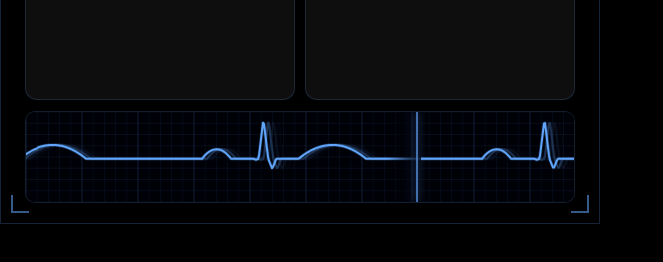
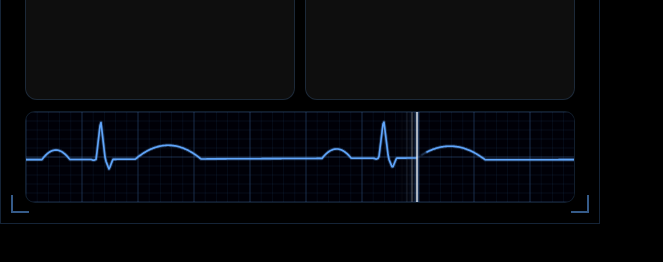
Before and after one commit to joshuaryancopeland/beacon_biometric, a plain HTML site: page metavitalstest/index.html in a window 1280 px wide. Shown: the part 376-638 px from the top of the page, without its empty margins (0-663 px from the left). Drawn offline with nearby package versions, Linux system fonts and the light colour scheme; a web font is replaced by a local one.

Commit message:
Match metavitalstest ECG to landing page rules
- Per-beat HRV: BPM jitter ±2.5, amplitude scale ±8%
- Baseline wander: 2.5% sine at 4.4s period
- Wrap-around buffer (buf[i]→x=i) with 10px blank zone
- Sweep line: wide glow + thin white core

Co-Authored-By: Claude Sonnet 4.6 <noreply@anthropic.com>

```diff
--- a/metavitalstest/index.html
+++ b/metavitalstest/index.html
@@ -209,16 +209,19 @@ renderUI();
   const ctx = canvas.getContext('2d');
   if (!ctx) return;
 
+  const mid = CH * 0.52, amp = CH * 0.44;
+
   function tri(t,t0,dur,a) {
     if (dur<=0||t<t0||t>t0+dur) return 0;
     const h=dur*0.5; return (-Math.abs(t-(t0+h))+h)*(a/h);
   }
   function para(t,t0,dur,a) {
     if (dur<=0||t<t0||t>t0+dur) return 0;
-    const h=dur*0.5, d=t-(t0+h); return (-d*d+h*h)*(a/(h*h));
+    const h=dur*0.5, alpha=t0+h; return (-Math.pow(t-alpha,2)+h*h)*(a/(h*h));
   }
+  // ecgAt uses beatBPM (per-beat jittered value) for morphology variation
   function ecgAt(nT) {
-    const T=60/bpm, sq=Math.sqrt(T);
+    const T=60/beatBPM, sq=Math.sqrt(T);
     const pd =Math.max(0.01, 0.37*sq-0.22*T-0.06);
     const pq =Math.max(0.01, 0.33*sq-0.18*T-0.08);
     const qrs=Math.max(0.01, 0.25*sq-0.16*T-0.02);
@@ -236,18 +239,26 @@ renderUI();
   const BEAT_PX = 280;
   const buf = new Float32Array(CW);
   let head=0, beatT=0, prev=null;
+  let beatBPM=bpm, beatAmpScale=1.0;
 
   function draw(now) {
     if (!prev) prev = now;
     const dt = Math.min(now-prev, 50);
     prev = now;
 
-    const mid=CH*0.52, amp=CH*0.44;
-    const pxCount = Math.max(1, Math.round(BEAT_PX / (60000/bpm) * dt));
+    const pxPerMs = BEAT_PX / (60000 / bpm);
+    const pxCount = Math.round(pxPerMs * dt);
+    const tStep   = 1 / BEAT_PX;
     for (let i=0; i<pxCount; i++) {
-      buf[head] = ecgAt(beatT)*amp;
-      beatT = (beatT + 1/BEAT_PX) % 1;
-      head  = (head  + 1) % CW;
+      if (beatT < tStep) {
+        // per-beat HRV: jitter BPM ±2.5 and amplitude ±8%
+        beatBPM      = Math.max(40, Math.min(160, bpm + (Math.random()-0.5)*5));
+        beatAmpScale = 0.92 + Math.random()*0.16;
+      }
+      const wander = 0.025 * Math.sin(2 * Math.PI * now / 4400);
+      buf[head] = ecgAt(beatT) * amp * beatAmpScale + wander * amp;
+      beatT = (beatT + tStep) % 1;
+      head  = (head + 1) % CW;
     }
 
     ctx.setTransform(dpr, 0, 0, dpr, 0, 0);
@@ -261,44 +272,37 @@ renderUI();
     ctx.beginPath();
     const sb=BEAT_PX/25;
     for (let x=0; x<=CW; x+=sb) { ctx.moveTo(x,0); ctx.lineTo(x,CH); }
-    for (let y=0; y<=CH; y+=CH/8) { ctx.moveTo(0,y); ctx.lineTo(CW,y); }
+    for (let y=0; y<=CH; y+=CH/10) { ctx.moveTo(0,y); ctx.lineTo(CW,y); }
     ctx.stroke();
     // major grid
-    ctx.lineWidth=0.5; ctx.strokeStyle='rgba(96,165,250,0.22)';
+    ctx.lineWidth=0.75; ctx.strokeStyle='rgba(96,165,250,0.22)';
     ctx.beginPath();
     const lb=BEAT_PX/5;
     for (let x=0; x<=CW; x+=lb) { ctx.moveTo(x,0); ctx.lineTo(x,CH); }
+    for (let y=0; y<=CH; y+=CH/2) { ctx.moveTo(0,y); ctx.lineTo(CW,y); }
     ctx.stroke();
 
-    // waveform
+    // wrap-around waveform: buf[i] → x=i, skip blank zone ahead of head
+    const BLANK = 10;
+    const blankEnd = (head + BLANK) % CW;
     ctx.lineJoin='round'; ctx.lineCap='round';
     const p = new Path2D();
+    let started = false;
     for (let i=0; i<CW; i++) {
-      const x=i, y=mid - buf[(head+i)%CW];
-      i===0 ? p.moveTo(x,y) : p.lineTo(x,y);
+      const inBlank = blankEnd > head ? (i >= head && i < blankEnd) : (i >= head || i < blankEnd);
+      if (inBlank) { started = false; continue; }
+      const y = mid - buf[i];
+      if (!started) { p.moveTo(i, y); started = true; } else p.lineTo(i, y);
     }
     ctx.lineWidth=3.5; ctx.strokeStyle='rgba(96,165,250,0.20)'; ctx.stroke(p);
-    ctx.lineWidth=2;   ctx.strokeStyle='#60A5FA';                ctx.stroke(p);
+    ctx.lineWidth=1.6; ctx.strokeStyle='#60A5FA';                ctx.stroke(p);
 
-    // scan-head wipe
-    const hx = head===0 ? CW-1 : head-1;
-    const g = ctx.createLinearGradient(hx-30, 0, hx+4, 0);
-    g.addColorStop(0, 'rgba(0,0,8,0)');
-    g.addColorStop(1, 'rgba(0,0,8,0.92)');
-    ctx.fillStyle = g;
-    ctx.fillRect(hx-30, 0, 34, CH);
-
-    // sweep line
-    ctx.save();
-    ctx.shadowColor = '#60A5FA';
-    ctx.shadowBlur = 8;
-    ctx.lineWidth = 1.5;
-    ctx.strokeStyle = 'rgba(96,165,250,0.85)';
-    ctx.beginPath();
-    ctx.moveTo(hx, 0);
-    ctx.lineTo(hx, CH);
-    ctx.stroke();
-    ctx.restore();
+    // sweep line at write head
+    const sx = head;
+    ctx.lineWidth=5;   ctx.strokeStyle='rgba(96,165,250,0.25)';
+    ctx.beginPath(); ctx.moveTo(sx,0); ctx.lineTo(sx,CH); ctx.stroke();
+    ctx.lineWidth=1.5; ctx.strokeStyle='rgba(255,255,255,0.85)';
+    ctx.beginPath(); ctx.moveTo(sx,0); ctx.lineTo(sx,CH); ctx.stroke();
 
     requestAnimationFrame(draw);
   }
```
